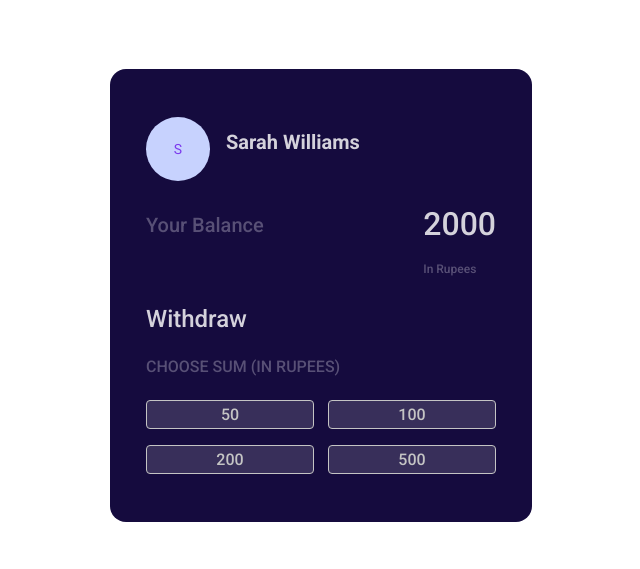
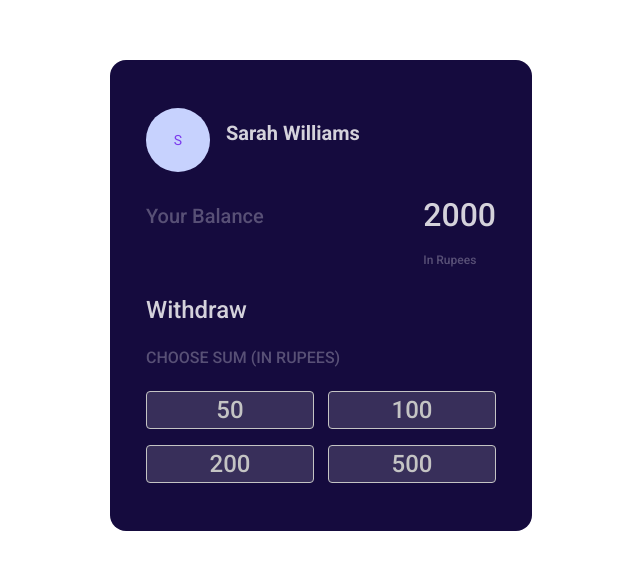
Before and after one commit to vineethsankre/React-Cash-Withdrawal, a React (Create React App) app: page / in a window 1280 px wide. Shown: the part 105-674 px from the top of the page, without its empty margins (319-959 px from the left). Built offline with nearby package versions, Linux system fonts and the light colour scheme; a web font is replaced by a local one.

Commit message:
Update index.css

```diff
--- a/src/components/DenominationItem/index.css
+++ b/src/components/DenominationItem/index.css
@@ -18,3 +18,8 @@
   padding-bottom: 4px;
   width: 100%;
 }
+@media screen and (min-width: 768px) {
+  .button{
+    font-size: 24px;
+  }
+}
```
